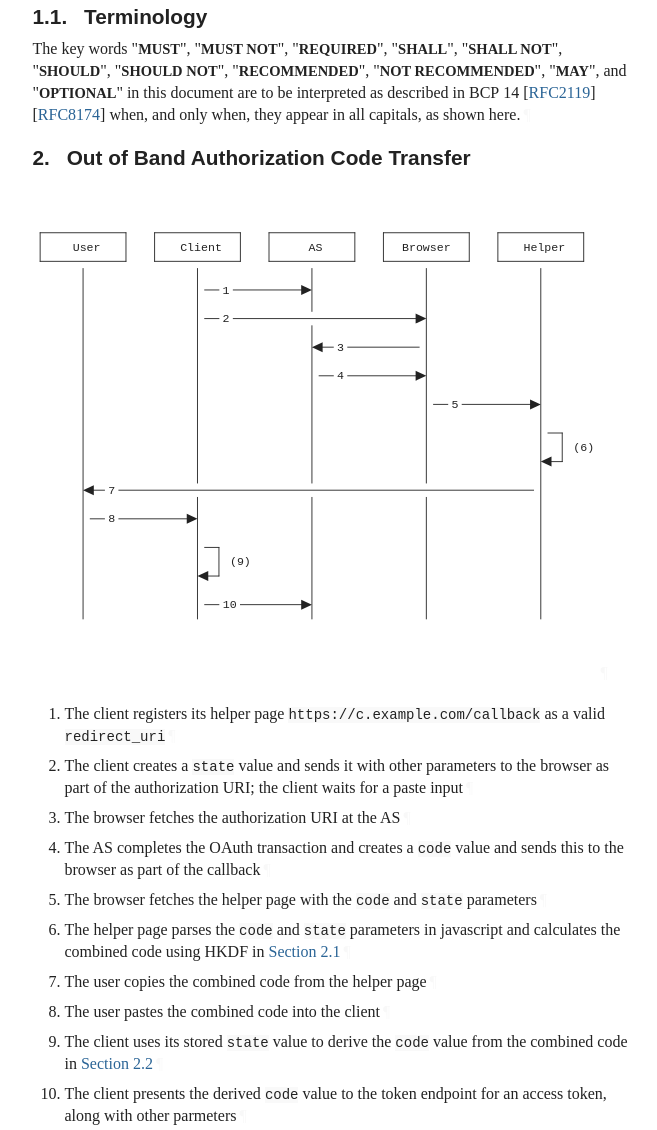
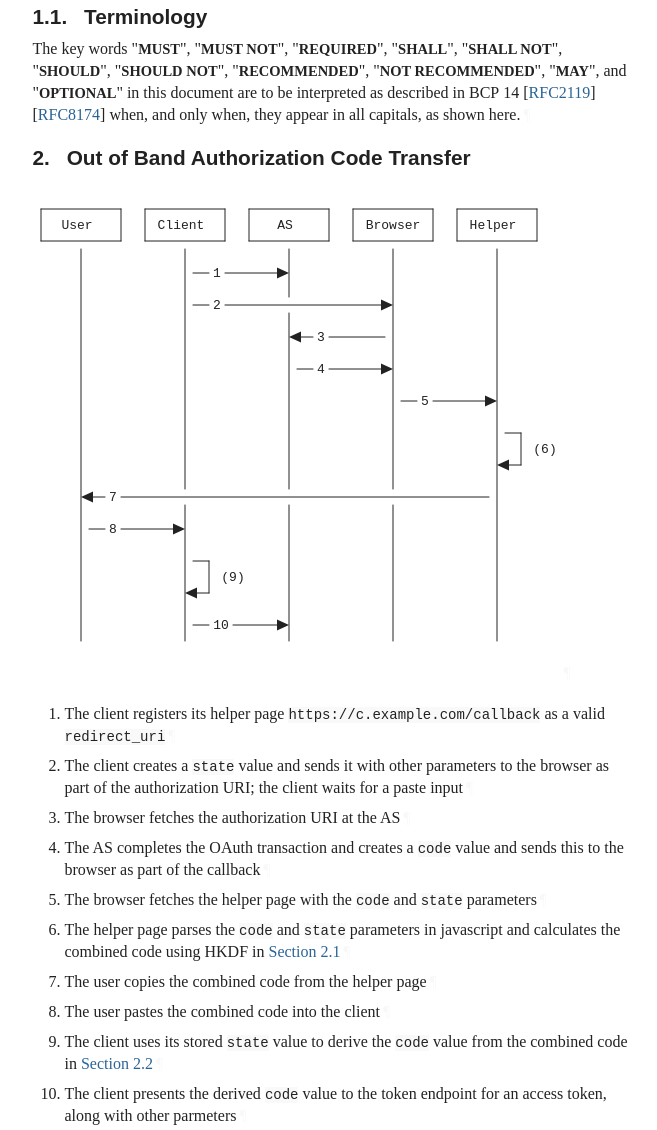
Before and after one commit to jricher/draft-richer-oauth-oob-authcode, a plain HTML site: page draft-richer-oauth-oob-authcode.html in a window 1280 px wide. Shown: the part 1353-2483 px from the top of the page, without its empty margins (92-749 px from the left). Drawn offline with Linux system fonts and the light colour scheme; a web font is replaced by a local one.

Commit message:
Script updating gh-pages from 7e04527. [ci skip]

```diff
--- a/draft-richer-oauth-oob-authcode.html
+++ b/draft-richer-oauth-oob-authcode.html
@@ -1047,7 +1047,7 @@ svg {
 </tr></thead>
 <tfoot><tr>
 <td class="left">Richer</td>
-<td class="center">Expires 1 April 2027</td>
+<td class="center">Expires 2 April 2027</td>
 <td class="right">[Page]</td>
 </tr></tfoot>
 </table>
@@ -1060,12 +1060,12 @@ svg {
 <dd class="internet-draft">draft-richer-oauth-oob-authcode-latest</dd>
 <dt class="label-published">Published:</dt>
 <dd class="published">
-<time datetime="2026-09-28" class="published">28 September 2026</time>
+<time datetime="2026-09-29" class="published">29 September 2026</time>
     </dd>
 <dt class="label-intended-status">Intended Status:</dt>
 <dd class="intended-status">Informational</dd>
 <dt class="label-expires">Expires:</dt>
-<dd class="expires"><time datetime="2027-04-01">1 April 2027</time></dd>
+<dd class="expires"><time datetime="2027-04-02">2 April 2027</time></dd>
 <dt class="label-authors">Author:</dt>
 <dd class="authors">
 <div class="author">
@@ -1115,7 +1115,7 @@ svg {
         time. It is inappropriate to use Internet-Drafts as reference
         material or to cite them other than as "work in progress."<a href="#section-boilerplate.1-3" class="pilcrow">¶</a></p>
 <p id="section-boilerplate.1-4">
-        This Internet-Draft will expire on 1 April 2027.<a href="#section-boilerplate.1-4" class="pilcrow">¶</a></p>
+        This Internet-Draft will expire on 2 April 2027.<a href="#section-boilerplate.1-4" class="pilcrow">¶</a></p>
 </section>
 </div>
 <div id="copyright">
@@ -1236,84 +1236,84 @@ appear in all capitals, as shown here.<a href="#section-1.1-1" class="pilcrow">
       </h2>
 <div id="section-2-1">
         <div class="alignLeft art-svg artwork" id="section-2-1.1">
-<svg xmlns="http://www.w3.org/2000/svg" version="1.1" height="512" width="632" viewBox="0 0 632 512" class="diagram" text-anchor="middle" font-family="monospace" font-size="13px" stroke-linecap="round">
+<svg xmlns="http://www.w3.org/2000/svg" version="1.1" height="512" width="528" viewBox="0 0 528 512" class="diagram" text-anchor="middle" font-family="monospace" font-size="13px" stroke-linecap="round">
             <path d="M 8,32 L 8,64" fill="none" stroke="black"></path>
-            <path d="M 56,72 L 56,464" fill="none" stroke="black"></path>
-            <path d="M 104,32 L 104,64" fill="none" stroke="black"></path>
-            <path d="M 136,32 L 136,64" fill="none" stroke="black"></path>
-            <path d="M 184,72 L 184,312" fill="none" stroke="black"></path>
-            <path d="M 184,328 L 184,464" fill="none" stroke="black"></path>
-            <path d="M 208,384 L 208,416" fill="none" stroke="black"></path>
-            <path d="M 232,32 L 232,64" fill="none" stroke="black"></path>
-            <path d="M 264,32 L 264,64" fill="none" stroke="black"></path>
-            <path d="M 312,72 L 312,120" fill="none" stroke="black"></path>
-            <path d="M 312,136 L 312,312" fill="none" stroke="black"></path>
-            <path d="M 312,328 L 312,464" fill="none" stroke="black"></path>
-            <path d="M 360,32 L 360,64" fill="none" stroke="black"></path>
-            <path d="M 392,32 L 392,64" fill="none" stroke="black"></path>
-            <path d="M 440,72 L 440,312" fill="none" stroke="black"></path>
-            <path d="M 440,328 L 440,464" fill="none" stroke="black"></path>
-            <path d="M 488,32 L 488,64" fill="none" stroke="black"></path>
-            <path d="M 520,32 L 520,64" fill="none" stroke="black"></path>
-            <path d="M 568,72 L 568,464" fill="none" stroke="black"></path>
-            <path d="M 592,256 L 592,288" fill="none" stroke="black"></path>
-            <path d="M 616,32 L 616,64" fill="none" stroke="black"></path>
-            <path d="M 8,32 L 104,32" fill="none" stroke="black"></path>
-            <path d="M 136,32 L 232,32" fill="none" stroke="black"></path>
-            <path d="M 264,32 L 360,32" fill="none" stroke="black"></path>
-            <path d="M 392,32 L 488,32" fill="none" stroke="black"></path>
-            <path d="M 520,32 L 616,32" fill="none" stroke="black"></path>
-            <path d="M 8,64 L 104,64" fill="none" stroke="black"></path>
-            <path d="M 136,64 L 232,64" fill="none" stroke="black"></path>
-            <path d="M 264,64 L 360,64" fill="none" stroke="black"></path>
-            <path d="M 392,64 L 488,64" fill="none" stroke="black"></path>
-            <path d="M 520,64 L 616,64" fill="none" stroke="black"></path>
-            <path d="M 192,96 L 208,96" fill="none" stroke="black"></path>
-            <path d="M 224,96 L 304,96" fill="none" stroke="black"></path>
-            <path d="M 192,128 L 208,128" fill="none" stroke="black"></path>
-            <path d="M 224,128 L 432,128" fill="none" stroke="black"></path>
-            <path d="M 320,160 L 336,160" fill="none" stroke="black"></path>
-            <path d="M 352,160 L 432,160" fill="none" stroke="black"></path>
-            <path d="M 320,192 L 336,192" fill="none" stroke="black"></path>
-            <path d="M 352,192 L 432,192" fill="none" stroke="black"></path>
-            <path d="M 448,224 L 464,224" fill="none" stroke="black"></path>
-            <path d="M 480,224 L 560,224" fill="none" stroke="black"></path>
-            <path d="M 576,256 L 592,256" fill="none" stroke="black"></path>
-            <path d="M 576,288 L 592,288" fill="none" stroke="black"></path>
-            <path d="M 64,320 L 80,320" fill="none" stroke="black"></path>
-            <path d="M 96,320 L 560,320" fill="none" stroke="black"></path>
-            <path d="M 64,352 L 80,352" fill="none" stroke="black"></path>
-            <path d="M 96,352 L 176,352" fill="none" stroke="black"></path>
-            <path d="M 192,384 L 208,384" fill="none" stroke="black"></path>
-            <path d="M 192,416 L 208,416" fill="none" stroke="black"></path>
-            <path d="M 192,448 L 208,448" fill="none" stroke="black"></path>
-            <path d="M 232,448 L 304,448" fill="none" stroke="black"></path>
-            <polygon class="arrowhead" points="584,288 572,282.4 572,293.6" fill="black" transform="rotate(180,576,288)"></polygon>
-            <polygon class="arrowhead" points="568,224 556,218.4 556,229.6" fill="black" transform="rotate(0,560,224)"></polygon>
-            <polygon class="arrowhead" points="440,192 428,186.4 428,197.6" fill="black" transform="rotate(0,432,192)"></polygon>
-            <polygon class="arrowhead" points="440,128 428,122.4 428,133.6" fill="black" transform="rotate(0,432,128)"></polygon>
-            <polygon class="arrowhead" points="328,160 316,154.4 316,165.6" fill="black" transform="rotate(180,320,160)"></polygon>
-            <polygon class="arrowhead" points="312,448 300,442.4 300,453.6" fill="black" transform="rotate(0,304,448)"></polygon>
-            <polygon class="arrowhead" points="312,96 300,90.4 300,101.6" fill="black" transform="rotate(0,304,96)"></polygon>
-            <polygon class="arrowhead" points="200,416 188,410.4 188,421.6" fill="black" transform="rotate(180,192,416)"></polygon>
-            <polygon class="arrowhead" points="184,352 172,346.4 172,357.6" fill="black" transform="rotate(0,176,352)"></polygon>
-            <polygon class="arrowhead" points="72,320 60,314.4 60,325.6" fill="black" transform="rotate(180,64,320)"></polygon>
+            <path d="M 48,72 L 48,464" fill="none" stroke="black"></path>
+            <path d="M 88,32 L 88,64" fill="none" stroke="black"></path>
+            <path d="M 112,32 L 112,64" fill="none" stroke="black"></path>
+            <path d="M 152,72 L 152,312" fill="none" stroke="black"></path>
+            <path d="M 152,328 L 152,464" fill="none" stroke="black"></path>
+            <path d="M 176,384 L 176,416" fill="none" stroke="black"></path>
+            <path d="M 192,32 L 192,64" fill="none" stroke="black"></path>
+            <path d="M 216,32 L 216,64" fill="none" stroke="black"></path>
+            <path d="M 256,72 L 256,120" fill="none" stroke="black"></path>
+            <path d="M 256,136 L 256,312" fill="none" stroke="black"></path>
+            <path d="M 256,328 L 256,464" fill="none" stroke="black"></path>
+            <path d="M 296,32 L 296,64" fill="none" stroke="black"></path>
+            <path d="M 320,32 L 320,64" fill="none" stroke="black"></path>
+            <path d="M 360,72 L 360,312" fill="none" stroke="black"></path>
+            <path d="M 360,328 L 360,464" fill="none" stroke="black"></path>
+            <path d="M 400,32 L 400,64" fill="none" stroke="black"></path>
+            <path d="M 424,32 L 424,64" fill="none" stroke="black"></path>
+            <path d="M 464,72 L 464,464" fill="none" stroke="black"></path>
+            <path d="M 488,256 L 488,288" fill="none" stroke="black"></path>
+            <path d="M 504,32 L 504,64" fill="none" stroke="black"></path>
+            <path d="M 8,32 L 88,32" fill="none" stroke="black"></path>
+            <path d="M 112,32 L 192,32" fill="none" stroke="black"></path>
+            <path d="M 216,32 L 296,32" fill="none" stroke="black"></path>
+            <path d="M 320,32 L 400,32" fill="none" stroke="black"></path>
+            <path d="M 424,32 L 504,32" fill="none" stroke="black"></path>
+            <path d="M 8,64 L 88,64" fill="none" stroke="black"></path>
+            <path d="M 112,64 L 192,64" fill="none" stroke="black"></path>
+            <path d="M 216,64 L 296,64" fill="none" stroke="black"></path>
+            <path d="M 320,64 L 400,64" fill="none" stroke="black"></path>
+            <path d="M 424,64 L 504,64" fill="none" stroke="black"></path>
+            <path d="M 160,96 L 176,96" fill="none" stroke="black"></path>
+            <path d="M 192,96 L 248,96" fill="none" stroke="black"></path>
+            <path d="M 160,128 L 176,128" fill="none" stroke="black"></path>
+            <path d="M 192,128 L 352,128" fill="none" stroke="black"></path>
+            <path d="M 264,160 L 280,160" fill="none" stroke="black"></path>
+            <path d="M 296,160 L 352,160" fill="none" stroke="black"></path>
+            <path d="M 264,192 L 280,192" fill="none" stroke="black"></path>
+            <path d="M 296,192 L 352,192" fill="none" stroke="black"></path>
+            <path d="M 368,224 L 384,224" fill="none" stroke="black"></path>
+            <path d="M 400,224 L 456,224" fill="none" stroke="black"></path>
+            <path d="M 472,256 L 488,256" fill="none" stroke="black"></path>
+            <path d="M 472,288 L 488,288" fill="none" stroke="black"></path>
+            <path d="M 56,320 L 72,320" fill="none" stroke="black"></path>
+            <path d="M 88,320 L 456,320" fill="none" stroke="black"></path>
+            <path d="M 56,352 L 72,352" fill="none" stroke="black"></path>
+            <path d="M 88,352 L 144,352" fill="none" stroke="black"></path>
+            <path d="M 160,384 L 176,384" fill="none" stroke="black"></path>
+            <path d="M 160,416 L 176,416" fill="none" stroke="black"></path>
+            <path d="M 160,448 L 176,448" fill="none" stroke="black"></path>
+            <path d="M 200,448 L 248,448" fill="none" stroke="black"></path>
+            <polygon class="arrowhead" points="480,288 468,282.4 468,293.6" fill="black" transform="rotate(180,472,288)"></polygon>
+            <polygon class="arrowhead" points="464,224 452,218.4 452,229.6" fill="black" transform="rotate(0,456,224)"></polygon>
+            <polygon class="arrowhead" points="360,192 348,186.4 348,197.6" fill="black" transform="rotate(0,352,192)"></polygon>
+            <polygon class="arrowhead" points="360,128 348,122.4 348,133.6" fill="black" transform="rotate(0,352,128)"></polygon>
+            <polygon class="arrowhead" points="272,160 260,154.4 260,165.6" fill="black" transform="rotate(180,264,160)"></polygon>
+            <polygon class="arrowhead" points="256,448 244,442.4 244,453.6" fill="black" transform="rotate(0,248,448)"></polygon>
+            <polygon class="arrowhead" points="256,96 244,90.4 244,101.6" fill="black" transform="rotate(0,248,96)"></polygon>
+            <polygon class="arrowhead" points="168,416 156,410.4 156,421.6" fill="black" transform="rotate(180,160,416)"></polygon>
+            <polygon class="arrowhead" points="152,352 140,346.4 140,357.6" fill="black" transform="rotate(0,144,352)"></polygon>
+            <polygon class="arrowhead" points="64,320 52,314.4 52,325.6" fill="black" transform="rotate(180,56,320)"></polygon>
             <g class="text">
-              <text x="60" y="52">User</text>
-              <text x="188" y="52">Client</text>
-              <text x="316" y="52">AS</text>
-              <text x="440" y="52">Browser</text>
-              <text x="572" y="52">Helper</text>
-              <text x="216" y="100">1</text>
-              <text x="216" y="132">2</text>
-              <text x="344" y="164">3</text>
-              <text x="344" y="196">4</text>
-              <text x="472" y="228">5</text>
-              <text x="616" y="276">(6)</text>
-              <text x="88" y="324">7</text>
-              <text x="88" y="356">8</text>
-              <text x="232" y="404">(9)</text>
-              <text x="220" y="452">10</text>
+              <text x="44" y="52">User</text>
+              <text x="148" y="52">Client</text>
+              <text x="252" y="52">AS</text>
+              <text x="360" y="52">Browser</text>
+              <text x="460" y="52">Helper</text>
+              <text x="184" y="100">1</text>
+              <text x="184" y="132">2</text>
+              <text x="288" y="164">3</text>
+              <text x="288" y="196">4</text>
+              <text x="392" y="228">5</text>
+              <text x="512" y="276">(6)</text>
+              <text x="80" y="324">7</text>
+              <text x="80" y="356">8</text>
+              <text x="200" y="404">(9)</text>
+              <text x="188" y="452">10</text>
             </g>
           </svg><a href="#section-2-1.1" class="pilcrow">¶</a>
 </div>
@@ -1552,7 +1552,7 @@ appear in all capitals, as shown here.<a href="#section-1.1-1" class="pilcrow">
       <h2 id="name-acknowledgments">
 <a href="#name-acknowledgments" class="section-name selfRef">Acknowledgments</a>
       </h2>
-<p id="appendix-A-1">Thank you to Jeff Lombardo for an early review of this work.<a href="#appendix-A-1" class="pilcrow">¶</a></p>
+<p id="appendix-A-1">Thank you to Jeff Lombardo and Pieter Kasselman for an early review of this work.<a href="#appendix-A-1" class="pilcrow">¶</a></p>
 </section>
 </div>
 <div id="authors-addresses">
```
Also changed, not shown: draft-richer-oauth-oob-authcode.txt (+33 -32 lines), index.html (+1 -1 lines).
